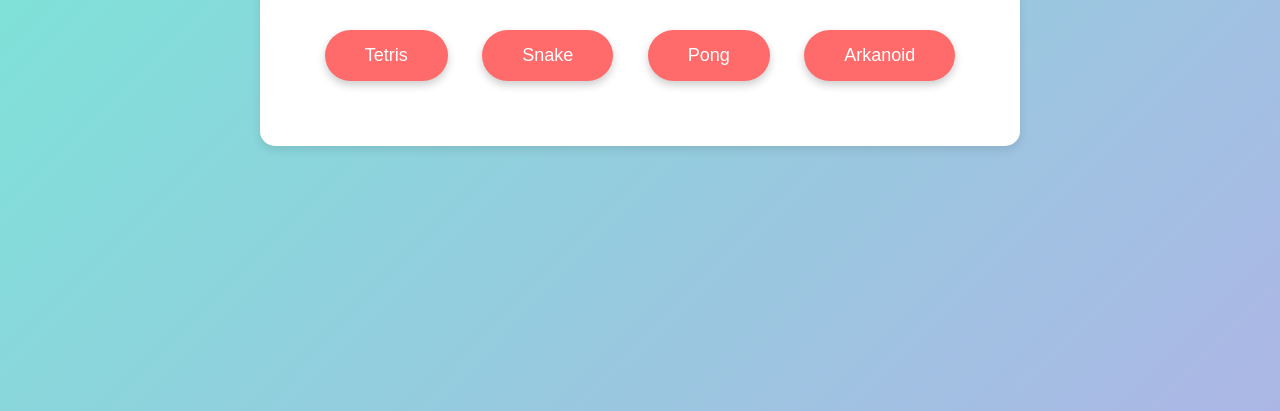
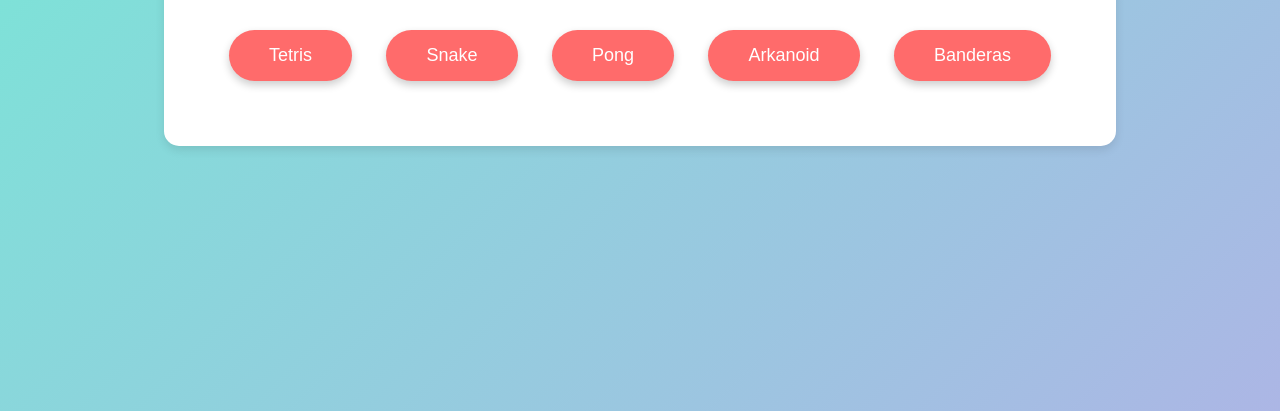
Before and after one commit to LCaravaggio/juegos, a plain HTML site: page index.html in a window 1280 px wide. Shown: the part 389-800 px from the top of the page. Drawn offline with Linux system fonts and the light colour scheme.

Commit message:
Update index.html

```diff
--- a/index.html
+++ b/index.html
@@ -53,6 +53,7 @@
         <button onclick="redirect('snake.html')">Snake</button>
         <button onclick="redirect('pong.html')">Pong</button>
         <button onclick="redirect('arkanoid.html')">Arkanoid</button>
+         <button onclick="redirect('banderas.html')">Banderas</button>
     </div>
 
     <script>
```
